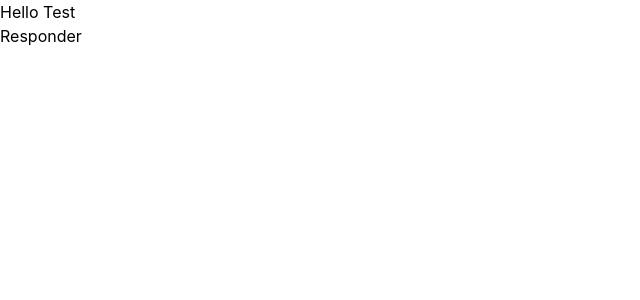
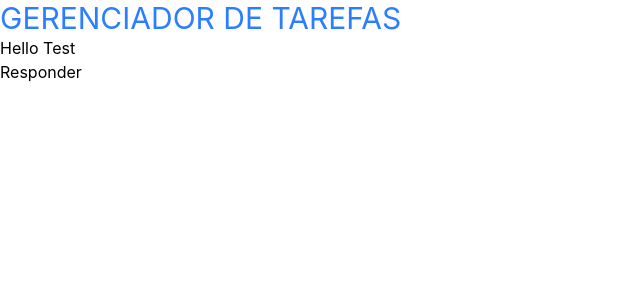
Before and after one commit to DaniRolim/LEARN-REACT, a React (Vite) app: page / in a window 1280 px wide. Shown: the top 300 px of the page, without its empty margins (0-640 px from the left). Built offline with nearby package versions, Linux system fonts and the light colour scheme.

Commit message:
adiciona título ao gerenciador de tarefas e ajusta classe do componente Tasks

```diff
--- a/src/App.jsx
+++ b/src/App.jsx
@@ -6,6 +6,7 @@ function App() {
 
   return (
     <div>
+      <h1 className="text-blue-500 text-3xl">GERENCIADOR DE TAREFAS</h1>
       <Tasks/>
     </div>
   );
--- a/src/components/Tasks.jsx
+++ b/src/components/Tasks.jsx
@@ -4,7 +4,7 @@ function Tasks() {
     const [message, setMessage] = useState("Hello Test")
     return (
         <div>
-            <h1>{message}</h1>
+            <h1 className="">{message}</h1>
             <button onClick={() => {setMessage("Hi!")}}>Responder</button>
         </div>
     )
```
